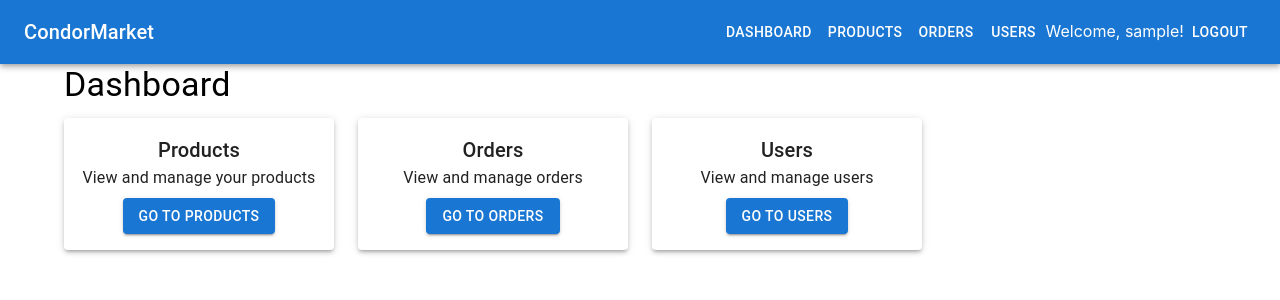
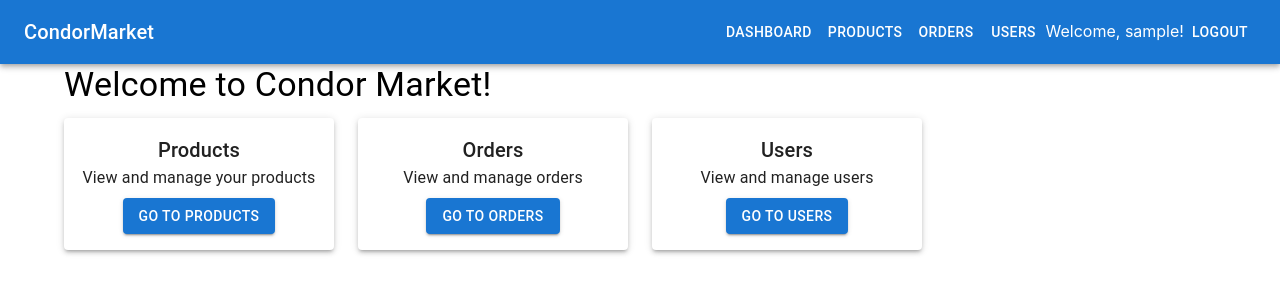
Before and after one commit to Nitin2806/CondorMarket-Dashboard, a React (Create React App) app: page /home in a window 1280 px wide. Shown: the top 300 px of the page. Built offline with nearby package versions, Linux system fonts and the light colour scheme; sample sign-in values are in the browser's storage.

Commit message:
Changed Dashboard heading

```diff
--- a/src/pages/Dashboard.js
+++ b/src/pages/Dashboard.js
@@ -7,7 +7,7 @@ function Dashboard() {
   return (
     <Container>
       <Typography variant="h4" gutterBottom>
-        Dashboard
+        Welcome to Condor Market!
       </Typography>
       <Grid container spacing={3}>
         <Grid item xs={12} sm={6} md={3}>
```
